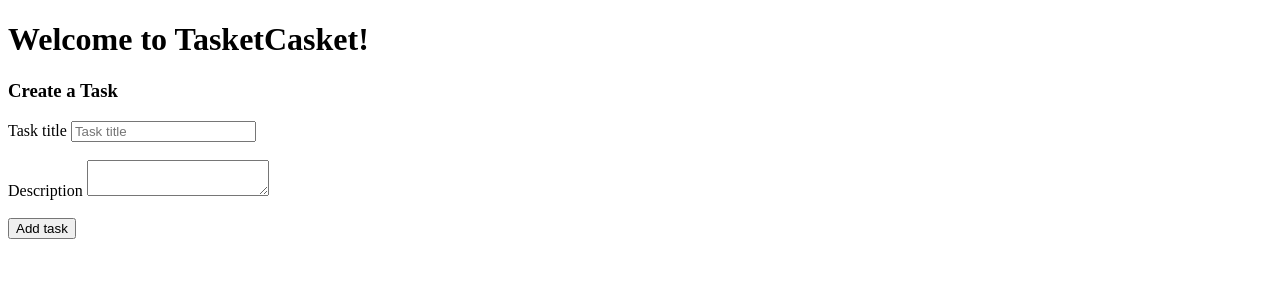
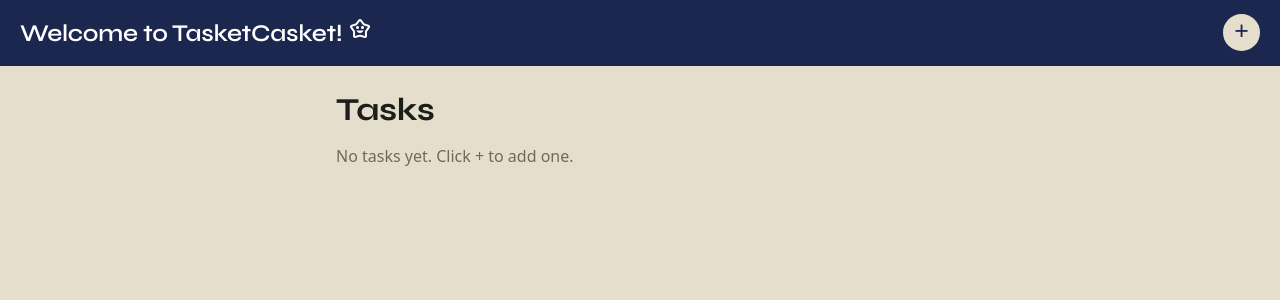
Before and after one commit to TomGoodo/SWE40006-Project, a Flask app: template app/src/app/templates/index.html in a window 1280 px wide. Shown: the top 300 px of the page. Run offline with Flask 3, Linux system fonts and the light colour scheme; the template is opened without the code that fills it, so the values that code supplies are empty; parts of the project's set-up code (start-up, migrations or seed data) failed here and were passed over.

Commit message:
add styles

```diff
--- /dev/null
+++ b/app/src/app/static/style.css
@@ -0,0 +1,103 @@
+@import url('https://fonts.googleapis.com/css2?family=Syne:wght@400..800&display=swap');
+
+:root {
+  --cream: #e6decc;
+  --navy: #1b274e;
+  --ink: #1d1d1b;
+  --muted: #6d6a60;
+  --card: #fbf7ec;
+}
+
+* { box-sizing: border-box; }
+
+body {
+  margin: 0;
+  font-family: "DM Sans", system-ui, sans-serif;
+  background: var(--cream);
+  color: var(--ink);
+}
+
+h1, .logo {
+  font-family: "Syne", system-ui, sans-serif;
+  font-weight: 600;
+  letter-spacing: -0.01em;
+}
+
+main { max-width: 640px; margin: 1.5rem auto; padding: 0 1rem; }
+h1 { font-size: 2rem; font-weight: 700; margin: 0 0 1rem; }
+
+/* ---- Navbar ---- */
+.navbar {
+  display: flex;
+  justify-content: space-between;
+  align-items: center;
+  padding: 0.9rem 1.25rem;
+  background: var(--navy);
+}
+.logo { color: white; font-size: 1.5rem; text-decoration: none; }
+.add-btn {
+  width: 2.3rem; height: 2.3rem; line-height: 2.1rem;
+  text-align: center; font-size: 1.6rem;
+  color: var(--navy); background: var(--cream);
+  border-radius: 50%; text-decoration: none;
+}
+.add-btn:hover { transform: scale(1.08); }
+
+/* ---- Task cards (outlined, rounded) ---- */
+.task-list { list-style: none; padding: 0; margin: 0; }
+.task {
+  display: flex;
+  justify-content: space-between;
+  align-items: flex-start;
+  gap: 1rem;
+  background: var(--card);
+  border: 1.5px solid var(--ink);
+  border-radius: 22px;
+  padding: 0.9rem 1.2rem;
+  margin-bottom: 0.75rem;
+}
+.task strong { font-weight: 700; }
+.task p { margin: 0.2rem 0 0; font-size: 0.85rem; color: var(--muted); }
+
+/* ---- Status badges ---- */
+.status {
+  font-size: 0.75rem;
+  font-weight: 500;
+  padding: 0.15rem 0.7rem;
+  border: 1.5px solid var(--navy);
+  border-radius: 999px;
+  color: var(--navy);
+  white-space: nowrap;
+}
+.status-in_progress { background: var(--navy); color: var(--cream); }
+.status-complete { border-color: var(--muted); color: var(--muted); }
+
+/* ---- Forms ---- */
+form { display: grid; gap: 0.6rem; }
+label { font-weight: 700; font-size: 0.9rem; }
+input, textarea, select {
+  width: 100%;
+  padding: 0.7rem 1rem;
+  font: inherit;
+  background: var(--card);
+  border: 1.5px solid var(--ink);
+  border-radius: 18px;
+}
+input:focus, textarea:focus, select:focus { outline: 2px solid var(--navy); outline-offset: 2px; }
+
+button, .btn {
+  justify-self: start;
+  padding: 0.6rem 1.4rem;
+  font: inherit;
+  font-weight: 700;
+  color: white;
+  background: var(--navy);
+  border: 0;
+  border-radius: 999px;
+  cursor: pointer;
+}
+button:hover { opacity: 0.9; }
+
+.error { color: #9b1c1c; font-weight: 500; }
+.empty { color: var(--muted); }
+a { color: var(--navy); }
--- /dev/null
+++ b/app/src/app/templates/base.html
@@ -0,0 +1,21 @@
+<!doctype html>
+<html lang="en">
+<head>
+  <meta charset="utf-8">
+  <meta name="viewport" content="width=device-width, initial-scale=1">
+  <title>{% block title %}TasketCasket!{% endblock %}</title>
+  <link rel="stylesheet" href="{{ url_for('static', filename='style.css') }}">
+  <link rel="stylesheet" href="https://fonts.googleapis.com/css2?family=Material+Symbols+Outlined:opsz,wght,FILL,GRAD@24,400,0,0&icon_names=checklist" />
+  <link rel="stylesheet" href="https://fonts.googleapis.com/css2?family=Material+Symbols+Outlined:opsz,wght,FILL,GRAD@24,400,0,0&icon_names=family_star" />
+</head>
+<body>
+  <nav class="navbar">
+    <a class="logo" href="{{ url_for('tasks.index') }}">Welcome to TasketCasket! <span class="material-symbols-outlined">family_star</span></a>
+    <a class="add-btn" href="{{ url_for('tasks.new_task') }}" title="Add task">+</a>
+  </nav>
+
+  <main>
+    {% block content %}{% endblock %}
+  </main>
+</body>
+</html>
--- a/app/src/app/templates/index.html
+++ b/app/src/app/templates/index.html
@@ -1,32 +1,21 @@
-<!doctype html>
-<html lang="en">
-<head>
-  <meta charset="utf-8">
-  <title>TasketCasket</title>
-</head>
-<body>
-  <h1>Welcome to TasketCasket! </h1>
-  <h3> Create a Task</h3>
+{% extends "base.html" %}
 
-  <form method="post" action="{{ url_for('tasks.create_task') }}">
-    <!-- Title input -->
-    <label for="title">Task title</label>
-    <input
-      type="text"
-      name="title"
-      maxlength="200"
-      required placeholder="Task title"
-    >
-    <br><br>
-    <label for="description">Description</label>
-    <textarea
-      id="desc"
-      name="description"
-      placeholder="Description">
-    </textarea>
-    <br><br>
-    <button type="submit">Add task</button>
+{% block content %}
+<h1>Tasks</h1>
 
-  </form>
-</body>
-</html>
+{% if tasks %}
+  <ul class="task-list">
+    {% for task in tasks %}
+      <li class="task">
+        <div>
+          <strong>{{ task.title }}</strong>
+          {% if task.description %}<p>{{ task.description }}</p>{% endif %}
+        </div>
+        <span class="status status-{{ task.status }}">{{ task.status }}</span>
+      </li>
+    {% endfor %}
+  </ul>
+{% else %}
+  <p class="empty">No tasks yet. Click + to add one.</p>
+{% endif %}
+{% endblock %}
```
Also changed, not shown: app/src/app/routes.py (+13 -15 lines), app/src/app/templates/new_task.html (added, +34 -0 lines).
